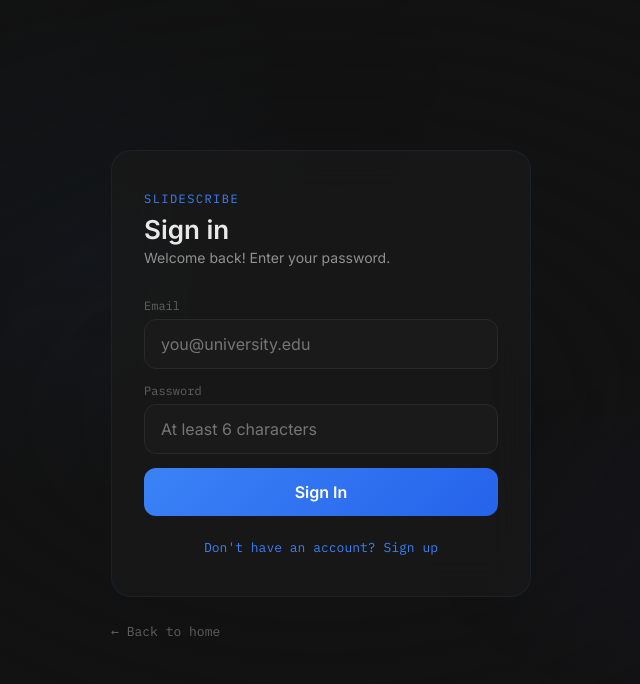
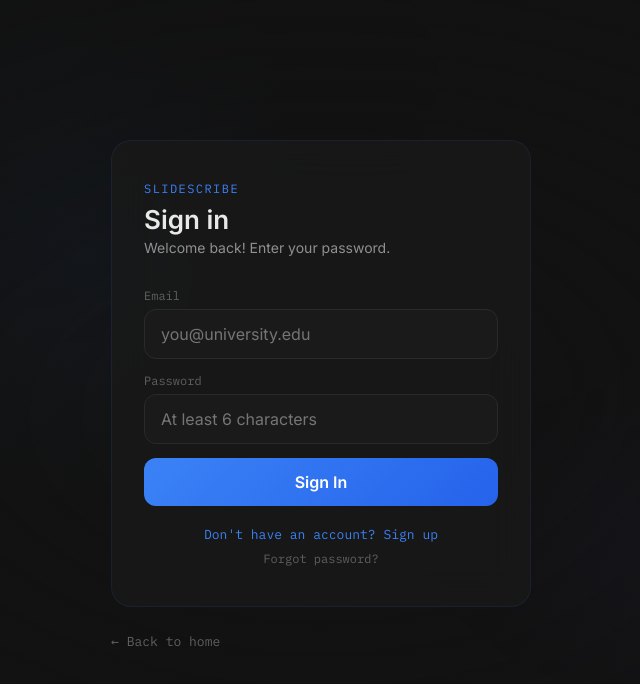
Before and after one commit to ShlokSathwara2/Lecturn, a Next.js app in the folder app/: page /auth in a window 1280 px wide. Shown: the top 684 px of the page, without its empty margins (319-959 px from the left). Built offline with nearby package versions, Linux system fonts and the light colour scheme; no server answers.

Commit message:
Fix auth: auto-redirect on signup, better error messages, forgot password

```diff
--- a/app/src/app/auth/page.tsx
+++ b/app/src/app/auth/page.tsx
@@ -41,16 +41,18 @@
     }
 
     if (mode === "signup") {
-      const { error } = await supabase.auth.signUp({ email, password })
+      const { data, error } = await supabase.auth.signUp({ email, password })
       if (error) {
         setError(error.message)
+      } else if (data.session) {
+        router.push("/dashboard")
       } else {
-        setSuccess("Account created! Check your email for a confirmation link, or try signing in.")
+        setSuccess("Account created! Check your email for a confirmation link.")
       }
     } else {
       const { error } = await supabase.auth.signInWithPassword({ email, password })
       if (error) {
-        setError(error.message)
+        setError("Invalid email or password. If you signed up with magic link before, use 'Forgot password' to set a password.")
       } else {
         router.push("/dashboard")
       }
@@ -160,11 +162,23 @@
           </form>
 
           <motion.div initial={{ opacity: 0 }} animate={{ opacity: 1 }} transition={{ delay: 0.4 }}
-            style={{ marginTop: 20, textAlign: "center" }}>
-            <button onClick={() => { setMode(mode === "signin" ? "signup" : "signin"); setError(""); setSuccess("") }}
+            style={{ marginTop: 20, display: "flex", flexDirection: "column", alignItems: "center", gap: 8 }}>
+            <button type="button" onClick={() => { setMode(mode === "signin" ? "signup" : "signin"); setError(""); setSuccess("") }}
               style={{ background: "transparent", border: "none", color: "#3b82f6", fontSize: 13, cursor: "pointer", fontFamily: "var(--font-mono)" }}>
               {mode === "signin" ? "Don't have an account? Sign up" : "Already have an account? Sign in"}
             </button>
+            {mode === "signin" && (
+              <button type="button" onClick={async () => {
+                if (!email) { setError("Enter your email first"); return }
+                setLoading(true); setError("")
+                const { error } = await supabase.auth.resetPasswordForEmail(email)
+                setLoading(false)
+                if (error) setError(error.message)
+                else setSuccess("Password reset link sent to your email")
+              }} style={{ background: "transparent", border: "none", color: "#606060", fontSize: 12, cursor: "pointer", fontFamily: "var(--font-mono)" }}>
+                Forgot password?
+              </button>
+            )}
           </motion.div>
         </div>
 
```
Also changed, not shown: 1 other file (tests, documents, lock files or other folders).
